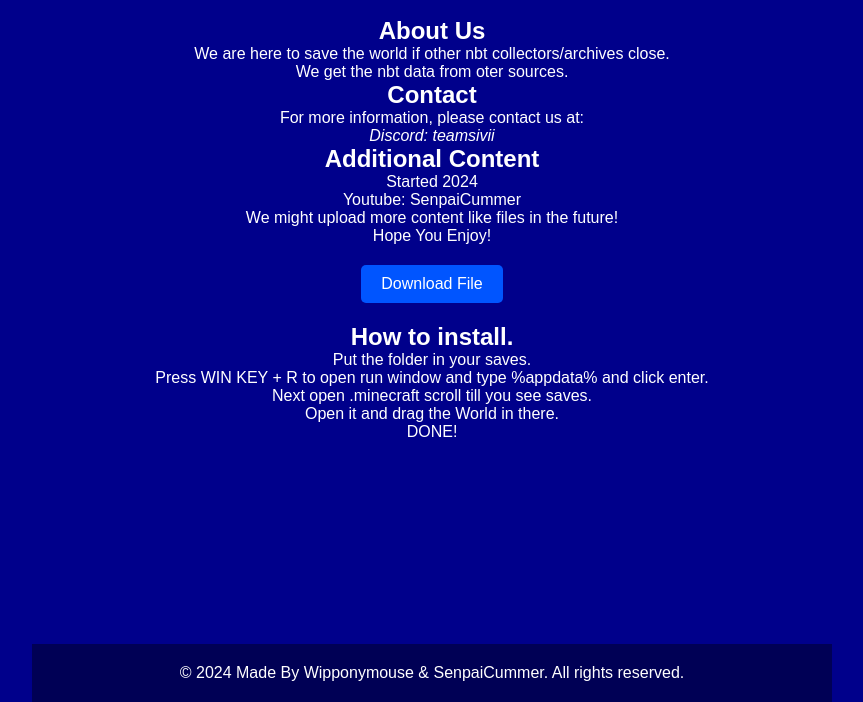
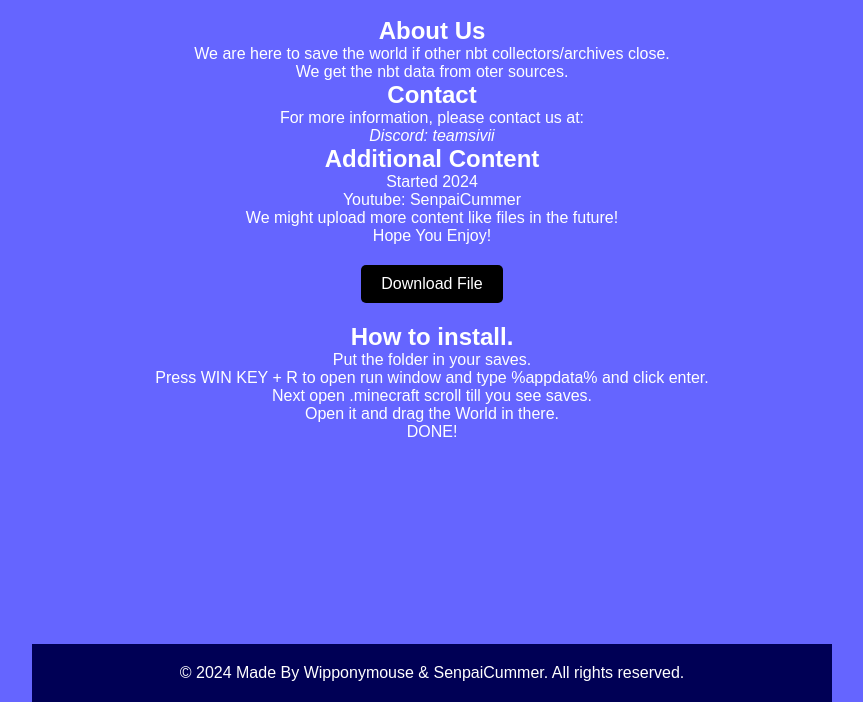
Before and after one commit to SenpaiCummer/Cum.github.io, a plain HTML site: page index.html in a window 1280 px wide. Shown: the part 98-800 px from the top of the page, without its empty margins (208-1071 px from the left). Drawn offline with Linux system fonts and the light colour scheme.

Commit message:
Update styles.css

```diff
--- a/styles.css
+++ b/styles.css
@@ -12,7 +12,7 @@ html, body {
 }
 
 body {
-    background-color: #00008B; /* Dark blue color */
+    background-color: #6565ff; /* Dark blue color */
     color: white; /* Makes text white for better readability */
     font-family: Arial, sans-serif; /* Sets a default font */
     display: flex;
@@ -45,12 +45,12 @@ a[download] {
     display: inline-block;
     padding: 10px 20px;
     margin: 20px 0; /* Adjust margin to fit your layout */
-    background-color: #0055FF; /* Background color of the button */
+    background-color: #000000; /* Background color of the button */
     color: white; /* Text color */
     text-decoration: none; /* Remove underline from the link */
     border-radius: 5px; /* Rounded corners */
 }
 
 a[download]:hover {
-    background-color: #0044CC; /* Darker background on hover */
+    background-color: #ffffff; /* Darker background on hover */
 }
```
